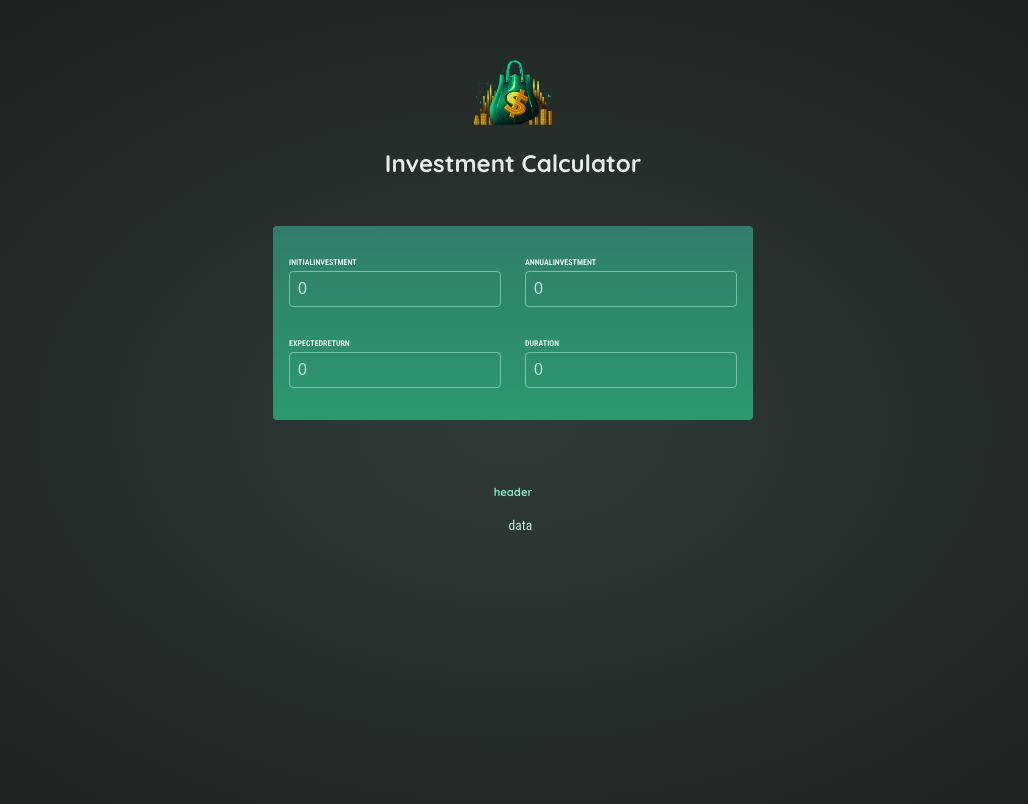
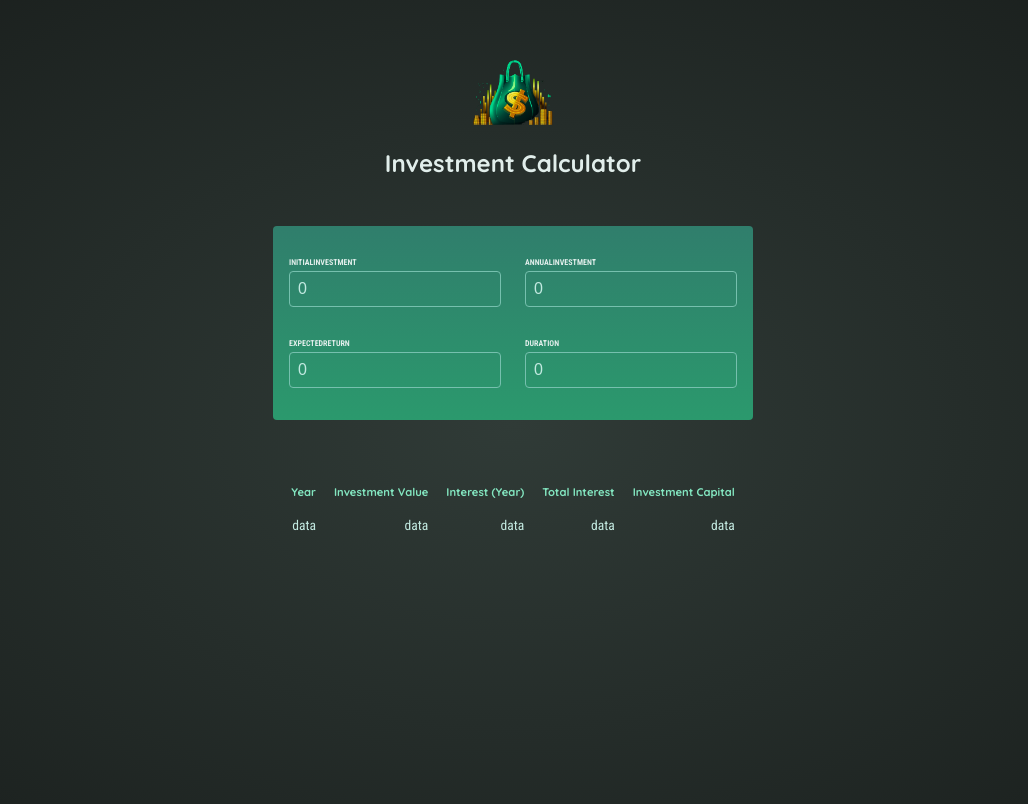
Before and after one commit to thegroosalugg/03-InvestmentCalculator, a React (Vite) app: page / in a window 1280 px wide. Shown: the top 804 px of the page, without its empty margins (127-1155 px from the left). Built offline with nearby package versions, Linux system fonts and the light colour scheme.

Commit message:
minor clean

```diff
--- a/src/components/Table.jsx
+++ b/src/components/Table.jsx
@@ -3,11 +3,19 @@ export default function Table() {
     <table id="result">
       <thead>
         <tr>
-          <th>header</th>
+          <th>Year</th>
+          <th>Investment Value</th>
+          <th>Interest (Year)</th>
+          <th>Total Interest</th>
+          <th>Investment Capital</th>
         </tr>
       </thead>
       <tbody>
         <tr>
+          <td>data</td>
+          <td>data</td>
+          <td>data</td>
+          <td>data</td>
           <td>data</td>
         </tr>
       </tbody>
--- a/src/components/UserInput.jsx
+++ b/src/components/UserInput.jsx
@@ -34,24 +34,24 @@ export default function UserInput() {
         <InputField
           label={"initialInvestment"}
           value={userInput.initialInvestment}
-          onChange={(value) => handleChange("initialInvestment", value)}
+          onChange={(value) => handleChange(label, value)}
         />
         <InputField
           label={"annualInvestment"}
           value={userInput.annualInvestment}
-          onChange={(value) => handleChange("annualInvestment", value)}
+          onChange={(value) => handleChange(label, value)}
         />
       </div>
       <div className="input-group">
         <InputField
           label={"expectedReturn"}
           value={userInput.expectedReturn}
-          onChange={(value) => handleChange("expectedReturn", value)}
+          onChange={(value) => handleChange(label, value)}
         />
         <InputField
           label={"duration"}
           value={userInput.duration}
-          onChange={(value) => handleChange("duration", value)}
+          onChange={(value) => handleChange(label, value)}
         />
       </div>
     </section>
```
